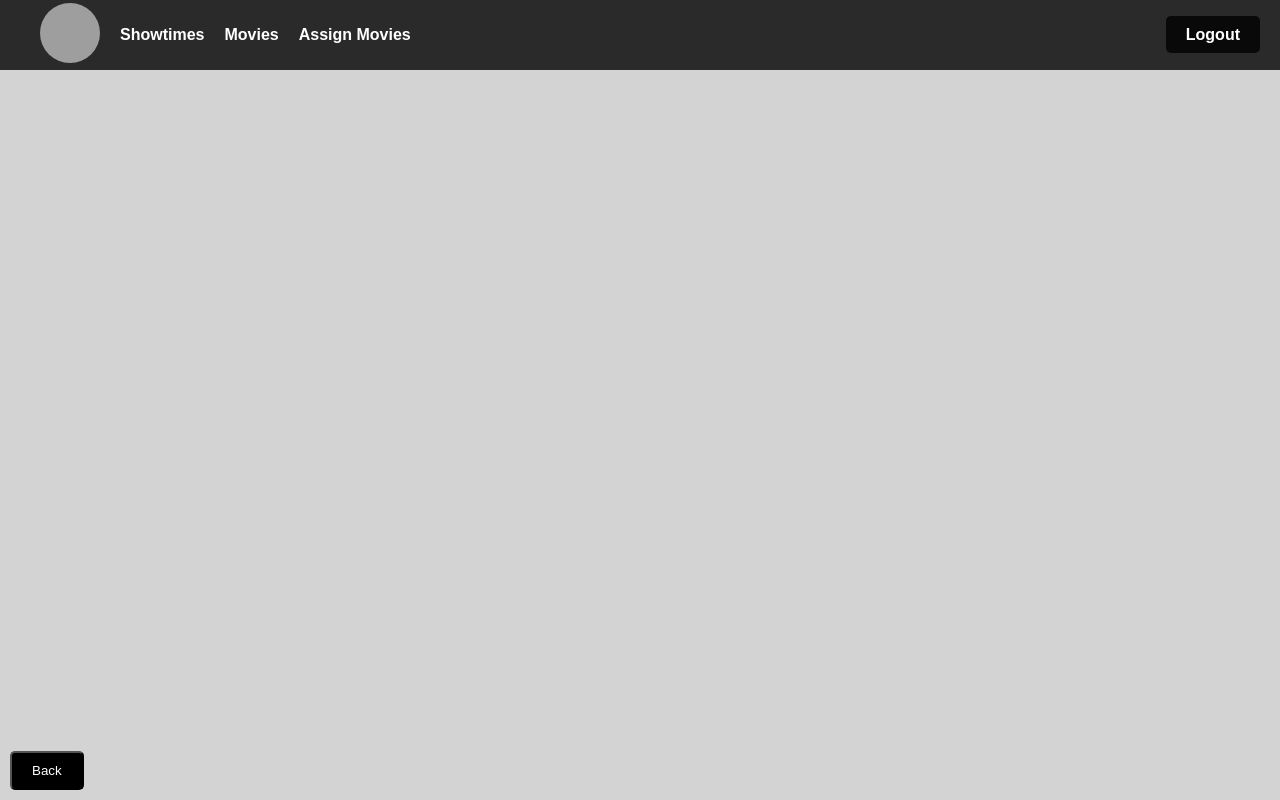
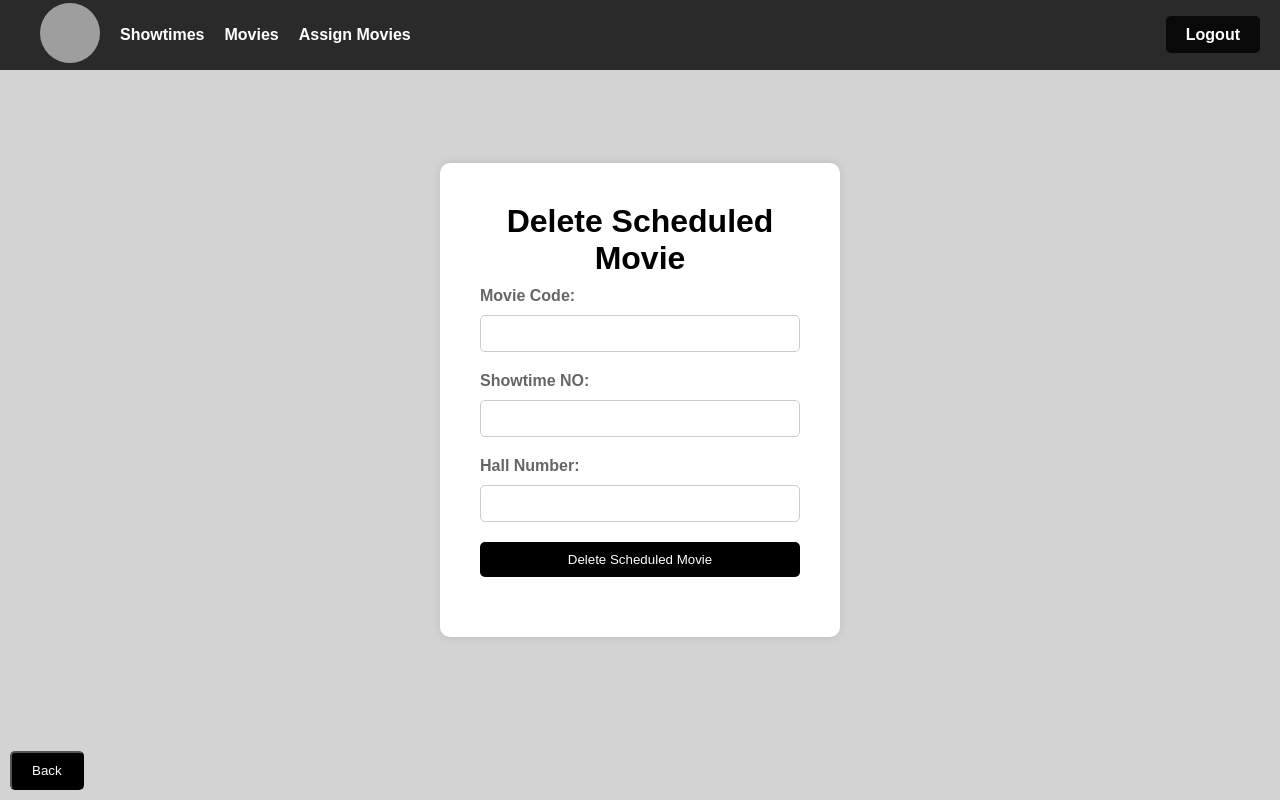
Before and after one commit to alaasaleem/COMP333-Database-Project, a Flask app: page /delete_scheduled_movie in a window 1280 px wide. Run offline with Flask 3, Linux system fonts and the light colour scheme; grey boxes are pictures that could not be loaded.

Commit message:
Update delete_scheduled_movie.html

```diff
--- a/Templates/Operator/Assign Movies/delete_scheduled_movie.html
+++ b/Templates/Operator/Assign Movies/delete_scheduled_movie.html
@@ -165,7 +165,7 @@
   <div class="menu">
     <div class="leftmenu">
       <a href="{{ url_for('operator') }}">
-        <img src="https://scontent.ftlv11-1.fna.fbcdn.net/v/t39.30808-6/327039226_911448670208477_2572797240868318650_n.jpg?_nc_cat=107&cb_f2e=test&ccb=1-7&_nc_sid=09cbfe&_nc_ohc=5Sl5v1-889sAX-1ALSu&_nc_ht=scontent.ftlv11-1.fna&oh=00_AfDN_umwoFXkv-8rgT3qYrFSWDvHDakKIzcTrNhKtBOtug&oe=649B82AB" alt="Logo">
+                <img src="https://scontent.ftlv11-1.fna.fbcdn.net/v/t39.30808-6/327039226_911448670208477_2572797240868318650_n.jpg?_nc_cat=107&ccb=1-7&_nc_sid=09cbfe&_nc_ohc=dOtWCfobv5IAX-nYn9T&_nc_ht=scontent.ftlv11-1.fna&oh=00_AfByxMch3zzj3R8rzKnaKEmUd-GNhrafcf2sJOLo33U84g&oe=64AB54AB" alt="Logo">
       </a>
       <a href="{{ url_for('schedule_showtimes') }}">Showtimes</a>
       <a href="{{ url_for('manage_movies') }}">Movies</a>
@@ -175,6 +175,30 @@
       <a href="{{ url_for('login') }}" class="logout-button">Logout</a>
     </div>
   </div>
+    <div class="card-container">
+    <div class="card">
+      <h1>Delete Scheduled Movie</h1>
+
+      {% if error_message %}
+      <div class="error-message">{{ error_message }}</div>
+      {% endif %}
+      {% if success_message %}
+      <div class="success-message">{{ success_message }}</div>
+      {% endif %}
+      <form action="{{ url_for('delete_scheduled_movie') }}" method="POST">
+        <label for="movie_code">Movie Code:</label>
+        <input type="text" id="movie_code" name="movie_code" required>
+
+        <label for="showtime_NO">Showtime NO:</label>
+        <input type="text" id="showtime_NO" name="showtime_NO" required>
+
+        <label for="hall_number">Hall Number:</label>
+        <input type="text" id="hall_number" name="hall_number" required>
+
+        <button type="submit">Delete Scheduled Movie</button>
+      </form>
+    </div>
+  </div>
 
   <button onclick="window.location.href='{{ url_for('assign_movie') }}'" class="back-button">Back</button>
 </body>
```
